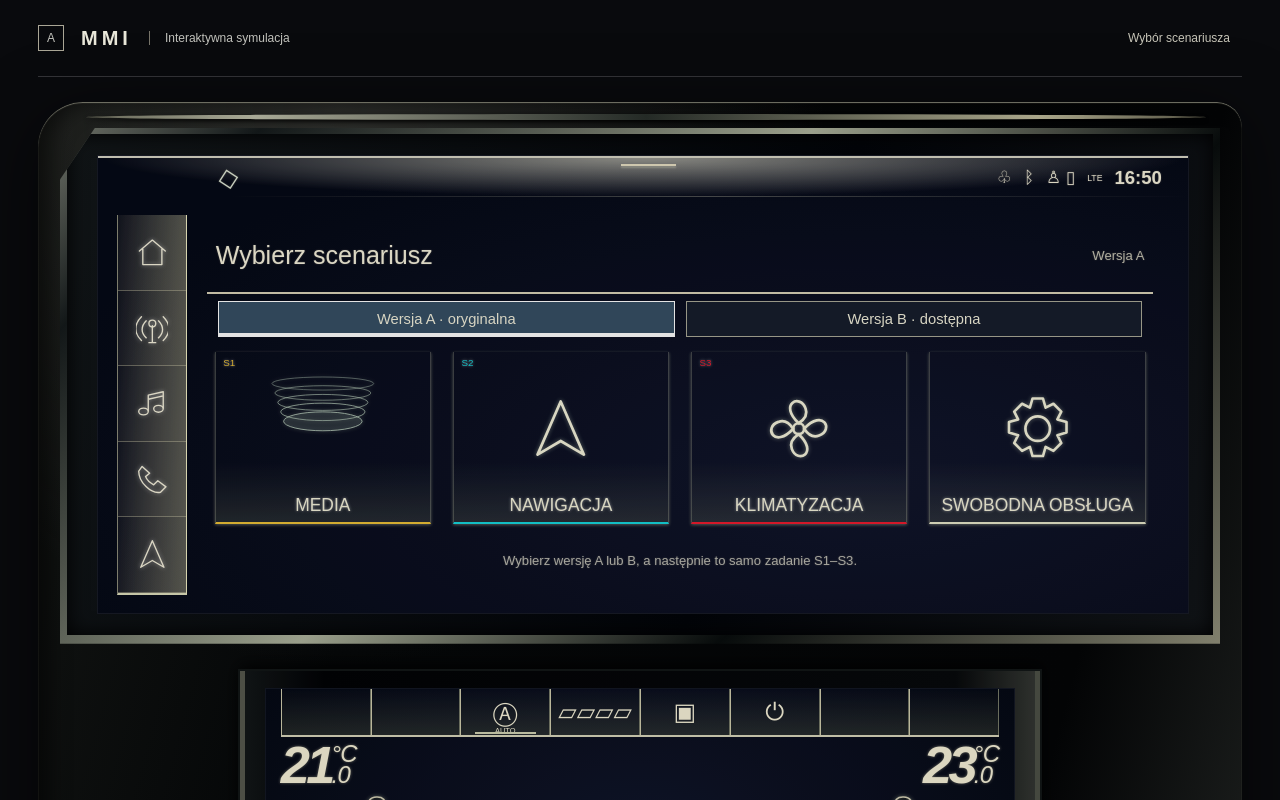
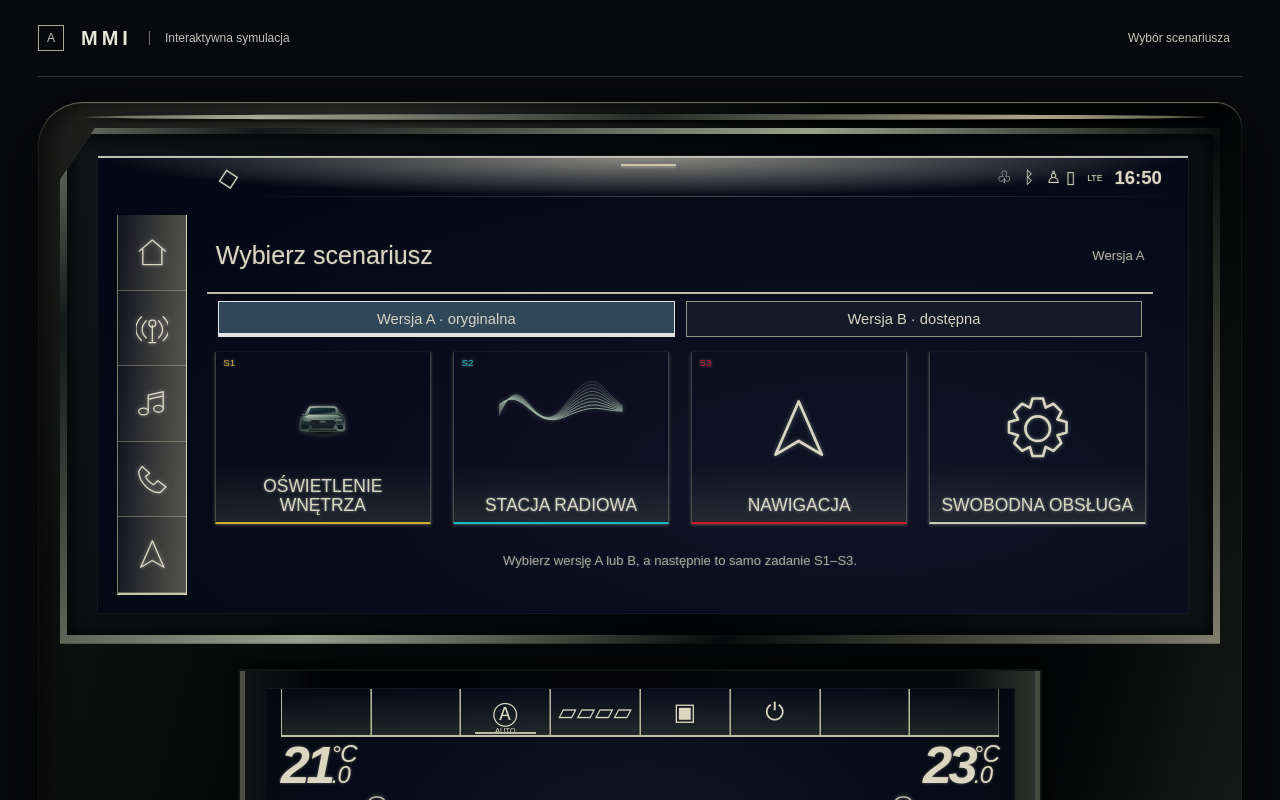
Before and after one commit to lilyhurko/audi-a6-mmi, a React (Vite) app: page / in a window 1280 px wide. Shown: the top 800 px of the page. Built offline with nearby package versions, Linux system fonts and the light colour scheme.

Commit message:
Align S1–S3 with research table: ambient lighting, radio favorites, navigation

```diff
--- a/src/model.js
+++ b/src/model.js
@@ -1,7 +1,18 @@
 export const scenarios = [
-  { id:'S1', title:'Media', icon:'media', task:'Odtwórz „Nocna trasa” z listy często odtwarzanych utworów.' },
-  { id:'S2', title:'Nawigacja', icon:'navigation', task:'Wybierz Centrum Nauki, a następnie rozpocznij prowadzenie.' },
-  { id:'S3', title:'Klimatyzacja', icon:'climate', task:'Ustaw 22°C po stronie kierowcy i włącz SYNC.' },
+  {id:'S1',title:'Oświetlenie wnętrza',icon:'vehicle',task:'Odszukaj ustawienia oświetlenia wnętrza i zmień jego kolor na niebieski.'},
+  {id:'S2',title:'Stacja radiowa',icon:'radio',task:'Znajdź stację Radio City i dodaj ją do ulubionych.'},
+  {id:'S3',title:'Nawigacja',icon:'navigation',task:'Wyszukaj adres „ul. Odkrywców 12” (Centrum Nauki) i ustaw go jako cel nawigacji.'},
+]
+export const radioStations = [
+  {id:'classic',name:'Radio Classic',frequency:'89,5 MHz'},
+  {id:'city',name:'Radio City',frequency:'96,4 MHz'},
+  {id:'relax',name:'Radio Relax',frequency:'102,8 MHz'}
+]
+export const ambientColors = [
+ {id:'czerwony',name:'Czerwony',hex:'#d32136'},
+ {id:'niebieski',name:'Niebieski',hex:'#2895eb'},
+ {id:'zielony',name:'Zielony',hex:'#48ba8b'},
+ {id:'biały',name:'Biały',hex:'#ffffff'}
 ]
 export const initialClimate = { left:21, right:23, sync:false, power:true, ac:true, max:false, autoLeft:true, autoRight:true, recirculation:false, leftHeat:0, rightHeat:0, leftVent:0, rightVent:0, fan:3, direction:'face' }
 export const demoTracks = [
```
